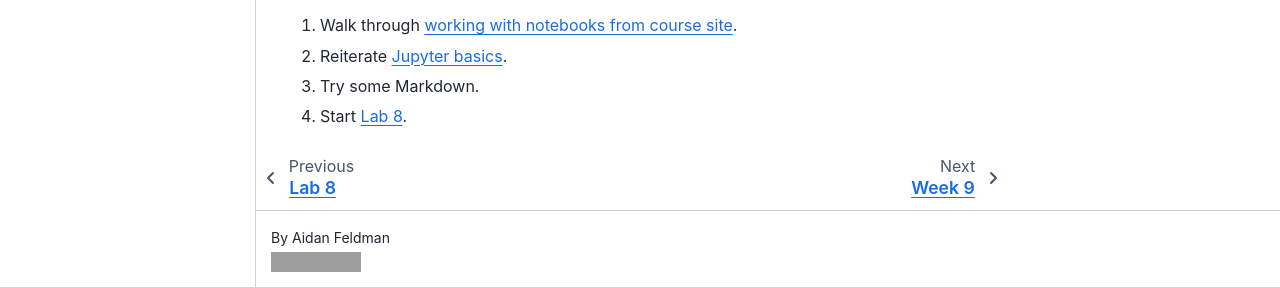
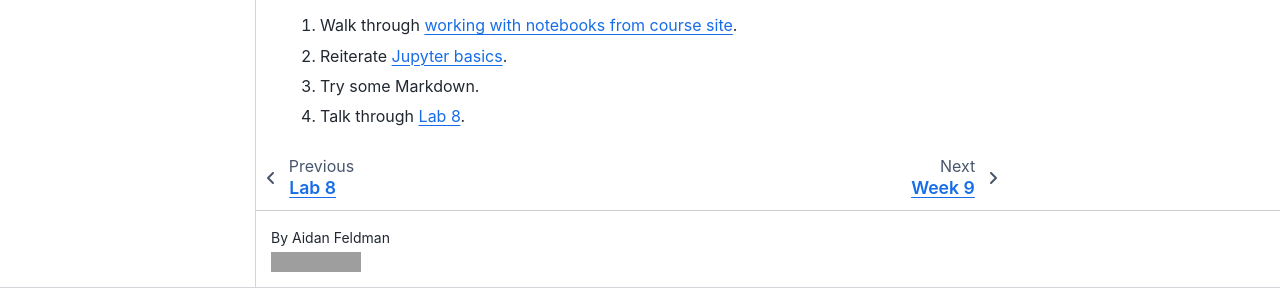
Before and after one commit to afeld/computing-in-context, a Jupyter Book: the page built from lab_8_guide.md, in a window 1280 px wide and 932 px high. Shown: the part 644-932 px from the top of the window. Built offline with Jupyter Book 1.0.4 settings and Sphinx 7.4.7 and the Sphinx Book theme 1.1.4, drawn with Linux system fonts in a browser that asks for light colours; grey boxes are pictures that could not be loaded.

Commit message:
clarify that TAs should talk through lab template

```diff
--- a/lab_8_guide.md
+++ b/lab_8_guide.md
@@ -19,4 +19,4 @@ _FYI `px.data.tips()` loads one of [Plotly's sample datasets](https://plotly.com
 1. Walk through [working with notebooks from course site](notebooks.md#downloading-notebooks).
 1. Reiterate [Jupyter basics](lecture_15.ipynb#jupyter-basics).
 1. Try some Markdown.
-1. Start [Lab 8](lab_8.ipynb).
+1. Talk through [Lab 8](lab_8.ipynb).
```
